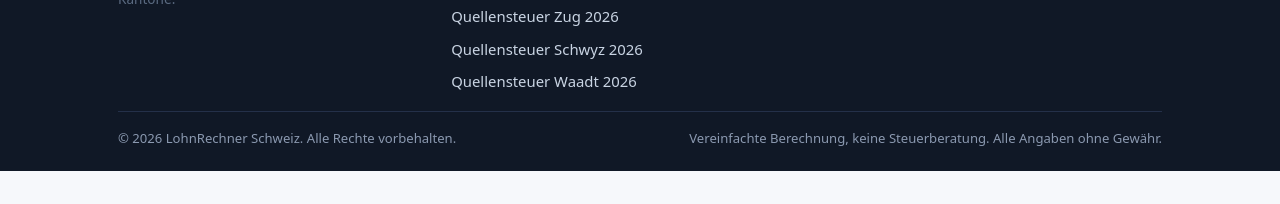
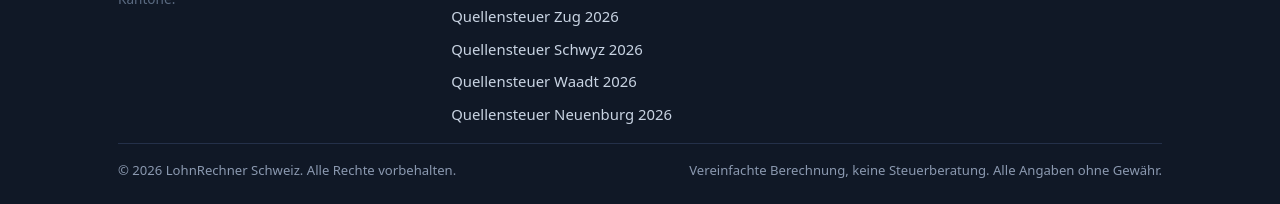
Before and after one commit to mirzacreative/lohnrechner-schweiz, a plain HTML site: page index.html in a window 1280 px wide. Shown: the part 3973-4177 px from the top of the page. Before the commit the page ends 4144 px from the top, so only its background shows below. Drawn offline with Linux system fonts and the light colour scheme.

Commit message:
Link quellensteuer-neuenburg-2026.html in index.html

```diff
--- a/index.html
+++ b/index.html
@@ -272,7 +272,7 @@
           <li><a href="quellensteuer-kantone.html">Quellensteuer Kantone</a></li>
           <li><a href="quellensteuer-zug-2026.html">Quellensteuer Zug 2026</a></li>
           <li><a href="quellensteuer-schwyz-2026.html">Quellensteuer Schwyz 2026</a></li>
-          <li><a href="quellensteuer-waadt-2026.html">Quellensteuer Waadt 2026</a></li>
+          <li><a href="quellensteuer-waadt-2026.html">Quellensteuer Waadt 2026</a></li><li><a href="quellensteuer-neuenburg-2026.html">Quellensteuer Neuenburg 2026</a></li>
         </ul>
       </div>
       <div>
```
